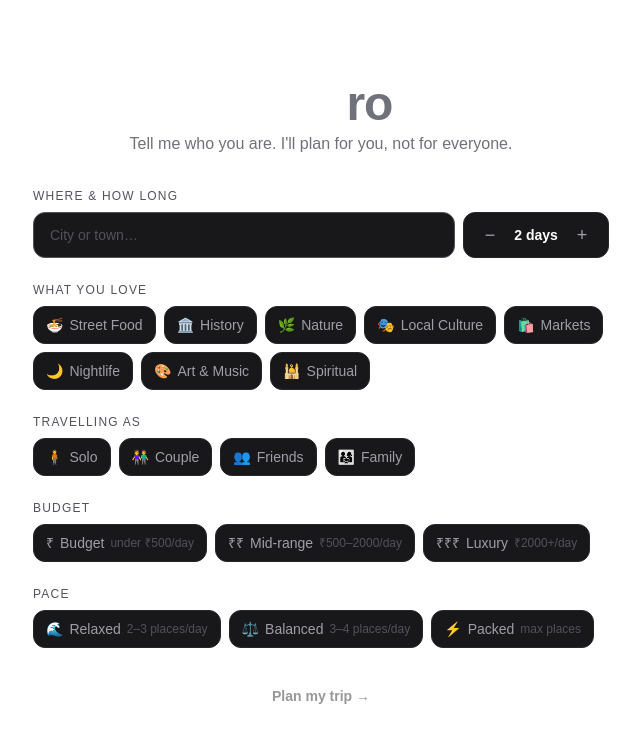
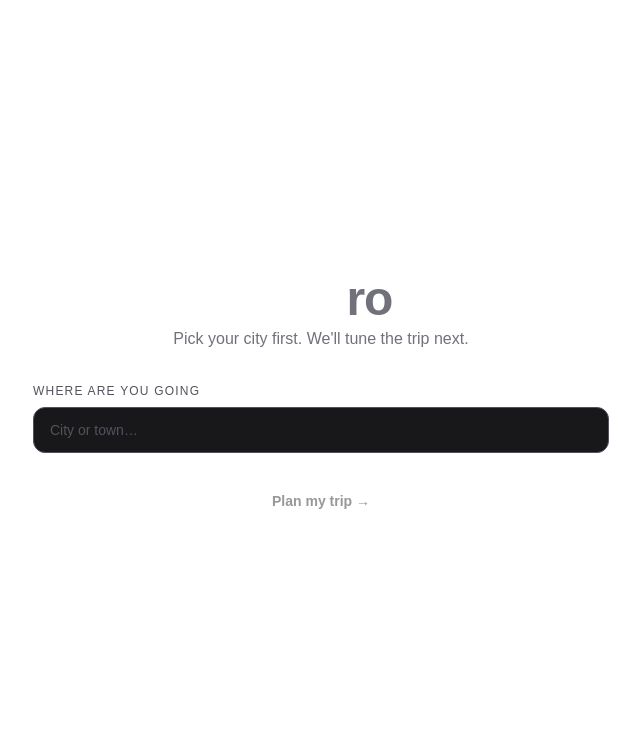
Before and after one commit to surya06-K/-naviro, a Next.js app in the folder frontend/: page / in a window 1280 px wide. Shown: the top 742 px of the page, without its empty margins (319-959 px from the left). Built offline with nearby package versions, Linux system fonts and the light colour scheme.

Commit message:
Two-step form: show city first, reveal filters on next step

```diff
--- a/frontend/app/page.tsx
+++ b/frontend/app/page.tsx
@@ -142,6 +142,7 @@ function buildPrompt(
 
 // ─── Main Page ────────────────────────────────────────────────────────────────
 export default function Home() {
+  const [formStep, setFormStep] = useState<"city" | "filters">("city");
   const [itinerary, setItinerary] = useState<Itinerary | null>(null);
   const [activeDay, setActiveDay] = useState(0);
   const [loading, setLoading] = useState(false);
@@ -220,6 +221,11 @@ export default function Home() {
   function handleSubmit(e: React.FormEvent) {
     e.preventDefault();
     if (!city.trim() || loading) return;
+    if (formStep === "city") {
+      setFormStep("filters");
+      setError("");
+      return;
+    }
     const prompt = buildPrompt(city.trim(), days, selectedVibes, travelStyle, budget, pace);
     callAPI(prompt);
   }
@@ -242,6 +248,7 @@ export default function Home() {
 
   // ── Landing ─────────────────────────────────────────────────────────────────
   const canSubmit = city.trim().length > 0 && !loading;
+  const isCityStep = formStep === "city";
 
   return (
     <div className="min-h-screen flex flex-col items-center justify-center px-4 py-12">
@@ -252,26 +259,38 @@ export default function Home() {
           <h1 className="text-5xl font-bold tracking-tight text-white">
             Navi<span className="text-zinc-500">ro</span>
           </h1>
+          {isCityStep ? (
+            <p className="text-zinc-500 text-base">
+              Pick your city first. We&apos;ll tune the trip next.
+            </p>
+          ) : (
             <p className="text-zinc-500 text-base">
               Tell me who you are. I&apos;ll plan for you, not for everyone.
             </p>
+          )}
         </div>
 
         <form onSubmit={handleSubmit} className="space-y-6">
 
-          {/* City + Days */}
+          {/* City */}
           <div className="space-y-2">
-            <SectionLabel>Where & how long</SectionLabel>
-            <div className="flex gap-2">
+            <SectionLabel>Where are you going</SectionLabel>
             <input
               ref={cityRef}
               value={city}
               onChange={(e) => setCity(e.target.value)}
               placeholder="City or town…"
-                className="flex-1 bg-zinc-900 border border-zinc-800 rounded-xl px-4 py-3 text-white placeholder-zinc-600 outline-none focus:border-zinc-600 transition-colors text-sm"
+              className="w-full bg-zinc-900 border border-zinc-800 rounded-xl px-4 py-3 text-white placeholder-zinc-600 outline-none focus:border-zinc-600 transition-colors text-sm"
               disabled={loading}
             />
-              <div className="flex items-center gap-1 bg-zinc-900 border border-zinc-800 rounded-xl px-3">
+          </div>
+
+          {!isCityStep && (
+            <>
+              {/* Days */}
+              <div className="space-y-2">
+                <SectionLabel>How long</SectionLabel>
+                <div className="w-fit flex items-center gap-1 bg-zinc-900 border border-zinc-800 rounded-xl px-3">
                   <button
                     type="button"
                     onClick={() => setDays((d) => String(Math.max(1, Number(d) - 1)))}
@@ -289,7 +308,6 @@ export default function Home() {
                   >
                     +
                   </button>
-              </div>
                 </div>
               </div>
 
@@ -368,6 +386,8 @@ export default function Home() {
                   </span>
                 </div>
               )}
+            </>
+          )}
 
           {error && (
             <p className="text-red-400 text-sm px-1">{error}</p>
@@ -379,8 +399,22 @@ export default function Home() {
             disabled={!canSubmit}
             className="w-full bg-white text-black py-3.5 rounded-2xl font-semibold text-sm disabled:opacity-40 hover:bg-zinc-100 transition-colors"
           >
-            {loading ? "Planning your trip…" : "Plan my trip →"}
+            {loading
+              ? "Planning your trip…"
+              : isCityStep
+                ? "Plan my trip →"
+                : "Plan my trip →"}
           </button>
+
+          {!isCityStep && (
+            <button
+              type="button"
+              onClick={() => setFormStep("city")}
+              className="w-full border border-zinc-800 text-zinc-300 py-3 rounded-2xl font-medium text-sm hover:border-zinc-600 hover:text-white transition-colors"
+            >
+              Edit city
+            </button>
+          )}
         </form>
       </div>
     </div>
```
Lines whose indentation alone changed are shown as unchanged.
